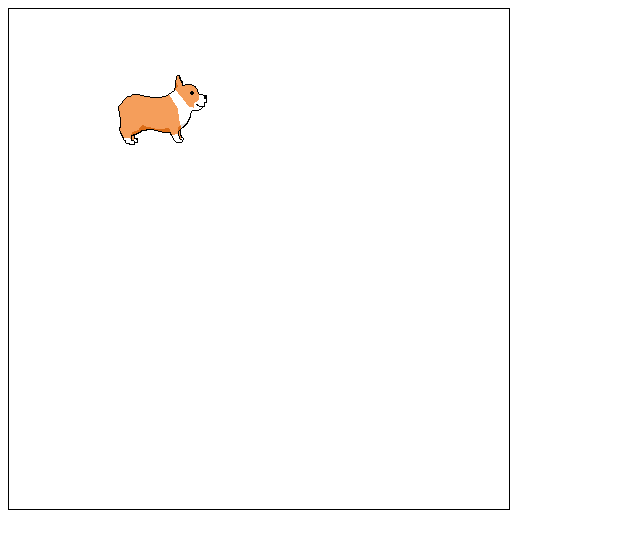
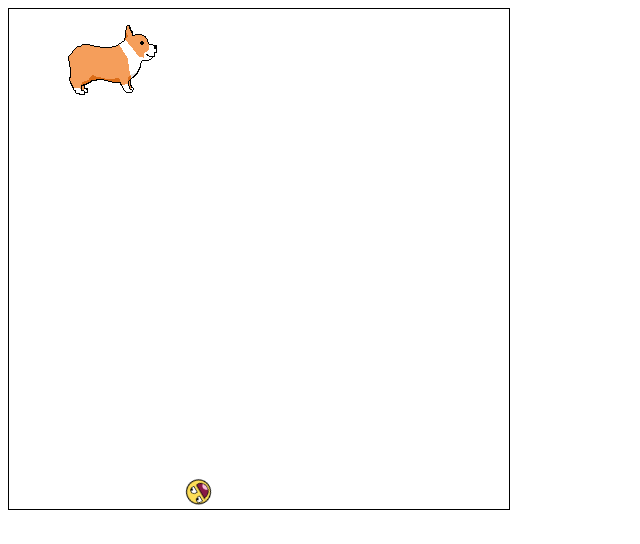
Before and after one commit to fooby/xpet, a plain HTML site: page index.html in a window 1280 px wide. Shown: the whole page, without its empty margins (0-640 px from the left). Drawn offline with Linux system fonts and the light colour scheme.

Commit message:
matter.js integration wip

```diff
--- a/css/xpet.css
+++ b/css/xpet.css
@@ -24,3 +24,8 @@
 .sprite-corgi-stand-right {
     background: url('../sprites/corgi_stand_right.png');
 }
+
+.ball {
+    background: url('../sprites/smiley.png');
+    background-size: contain;
+}
--- a/js/xpet/xpet.js
+++ b/js/xpet/xpet.js
@@ -1,4 +1,4 @@
-/* global XPET, Class, Victor, Motio */
+/* global XPET, Class, Victor, Motio, Matter */
 /* jshint forin: false */
 
 // Namespace module
@@ -124,22 +124,19 @@
         "sprite-corgi-stand-right": { width: 100, height: 100, frames: 2, fps: 2 }
     };
 
-    exports.Sprite = Class.extend({
+    exports.Image = Class.extend({
         init: function(options) {
-            this.pos = options.pos;
+            this.pos = options.pos || new Victor(0, 0);
             this.width = options.width;
             this.height = options.height;
-            this.sprite = options.sprite;
-
-            this.anim = null;
-            this.motio = null;
-
+            this.angle = options.angle || 0;
+            this.css_class = options.css_class;
             this.create();
         },
 
         create: function() {
             this.el = jQuery('<div>', {
-                "class": "sprite"
+                "class": this.css_class
             }).css({
                 width: this.width,
                 height: this.height
@@ -152,12 +149,28 @@
 
         render: function() {
             var pos = this.calc_pos();
-            this.el.css({x: pos.x + 'px', y: pos.y + 'px'});
+            if (pos) {
+                var x = pos.x - this.width / 2;
+                var y = pos.y - this.height / 2;
+
+                this.el.css({
+                    x: x + 'px',
+                    y: y + 'px',
+                    rotate: this.angle + 'rad'
+                });
+            }
+        }
+    });
+
+    exports.Sprite = exports.Image.extend({
+        init: function(options) {
+            this._super(options);
+            this.anim = null;
+            this.motio = null;
         },
 
         set_animation: function(anim) {
             if (this.anim === anim) { return; }
-
             if (this.motio) { this.motio.destroy(); }
 
             this.el.removeClass();
@@ -165,21 +178,19 @@
             console.assert(anim in ANIMATION_DEFAULTS);
             var defaults = ANIMATION_DEFAULTS[anim];
             this.anim = anim;
-
             this.motio = new Motio(this.el[0], _.defaults({
                 vertical: true
             }, defaults));
-
             this.motio.play();
         }
     });
 
-    exports.MovingSprite = exports.Sprite.extend({
-        init: function(options) {
-            this._super(options);
-            this.velocity = options.velocity;
-        }
-    });
+    //exports.MovingSprite = exports.Sprite.extend({
+    //    init: function(options) {
+    //        this._super(options);
+    //        this.velocity = options.velocity;
+    //    }
+    //});
 
 })();
 
@@ -222,6 +233,10 @@
     var sprite = XPET.namespace('sprite');
     var input = XPET.namespace('input');
 
+    var PHYSICS_MOUSE = 0x002;
+    var PHYSICS_THROWABLE = 0x004;
+    var PHYSICS_WALL = 0x008;
+
     var Dog = Class.extend({
         SPEED: 300, // per second
 
@@ -234,27 +249,18 @@
             this.facing_right = true;
 
             this.sprite = new sprite.Sprite({
-                pos: this.pos,
-                velocity: this.velocity,
                 width: this.width,
-                height: this.height,
-                sprite: "dog"
+                height: this.height
             });
-        },
-
-        get_center: function() {
-            return new Victor(this.pos.x + this.width / 2,
-                this.pos.y + this.height / 2);
         },
 
         go_to_pos: function(dest) {
             var speed = this.SPEED;
-            var center = this.get_center();
 
-            if (center.distanceSq(dest) < 5000) {
+            if (this.pos.distanceSq(dest) < 5000) {
                 this.stop();
             } else {
-                this.velocity = dest.clone().subtract(center).normalize()
+                this.velocity = dest.clone().subtract(this.pos).normalize()
                     .multiply({x: speed, y: speed});
             }
         },
@@ -283,22 +289,132 @@
                 this.sprite.set_animation(this.facing_right ?
                     "sprite-corgi-stand-right": "sprite-corgi-stand-left");
             }
+
+            this.sprite.pos.x = this.pos.x;
+            this.sprite.pos.y = this.pos.y;
+        }
+    });
+
+    var Ball = Class.extend({
+        init: function(options) {
+            this.pos = new Victor(options.x, options.y);
+            this.angle = 0;
+
+            // Diameter
+            this.diameter = options.diameter;
+            this.sprite = new sprite.Image({
+                width: this.diameter,
+                height: this.diameter,
+                css_class: "ball"
+            });
+
+            this.physics_body = Matter.Bodies.circle(
+                this.pos.x, this.pos.y, this.diameter / 2, {
+                    restitution: 0.9,
+                    //collisionFilter: {
+                    //    category: PHYSICS_THROWABLE,
+                    //    mask: PHYSICS_WALL | PHYSICS_MOUSE
+                    //}
+                });
+        },
+
+        update: function() {
+            // Read position from matter
+            this.pos.x = this.physics_body.position.x;
+            this.pos.y = this.physics_body.position.y;
+            this.angle = this.physics_body.angle;
+
+            this.sprite.pos.x = this.pos.x;
+            this.sprite.pos.y = this.pos.y;
+            this.sprite.angle = this.angle;
         }
     });
 
     /**
      * This is effectively the game logic
      */
-    var DogLogic = Class.extend({
+    var DogGameLogic = Class.extend({
         init: function(options) {
             this.game = options.game;
-            this.dog = new Dog({
-                x: 100,
-                y: 50
+            this.setup_physics();
+            this.dog = new Dog({x: 100, y: 50});
+            this.ball = new Ball({x: 200, y: 300, diameter: 25});
+
+            this.game.register_updatable(this);
+
+            // We store our own updatables
+            this.to_update = [this.dog, this.ball];
+
+            var sprites = [this.dog.sprite, this.ball.sprite];
+
+            _.each(sprites, function(s) {
+                this.game.register_renderable(s);
+            }, this);
+
+            Matter.World.add(this.physics_engine.world, this.ball.physics_body);
+        },
+
+        setup_physics: function() {
+            this.physics_engine = Matter.Engine.create(this.game.el[0], {
+                render: {
+                    controller: {
+                        create: function() {},
+                        clear: function() {},
+                        world: function() {}
+                    }
+                }
             });
 
-            this.game.register_updatable(this);
-            this.game.register_renderable(this.dog.sprite);
+            // Create mouse constraint
+            this.physics_mouse_constraint = Matter.MouseConstraint.create(
+                this.physics_engine, {
+                    mouse: Matter.Mouse.create(this.game.el[0]),
+                    //collisionFilter: {
+                    //    category: PHYSICS_MOUSE,
+                    //    mask: PHYSICS_THROWABLE
+                    //}
+                });
+
+            var world = this.physics_engine.world;
+            var game_width = this.game.el.width();
+            var game_height = this.game.el.height();
+
+            // Extending beyond the div
+            var bounds_offset = 100;
+
+            world.bounds.min.x = -bounds_offset;
+            world.bounds.min.y = -bounds_offset;
+            world.bounds.max.x = game_width + bounds_offset;
+            world.bounds.max.y = game_height + bounds_offset;
+
+            // Create walls
+            var inset = 5;
+            var extra = 10;
+            var thickness = 50;
+            var half_thickness = thickness / 2;
+            var half_game_width = game_width / 2;
+            var half_game_height = game_height / 2;
+            var r = Matter.Bodies.rectangle;
+
+            var roof = r(half_game_width, inset-half_thickness,
+                         game_width + extra, thickness, { isStatic: true });
+
+            var floor = r(half_game_width, game_height+half_thickness-inset,
+                          game_width + extra, thickness, { isStatic: true });
+
+            var left_wall = r(inset-half_thickness, half_game_height,
+                              game_height + extra, thickness,
+                              { isStatic: true });
+
+            var right_wall = r(game_width+half_thickness-inset,
+                               half_game_height,
+                               game_height + extra, thickness,
+                               { isStatic: true });
+
+            Matter.World.add(world, [
+                roof, floor, left_wall, right_wall,
+                this.physics_mouse_constraint
+            ]);
         },
 
         get_mouse_pos: function() {
@@ -316,18 +432,22 @@
         },
 
         update: function(dt) {
+            Matter.Engine.update(this.physics_engine, dt, 1);
+
             var mouse_pos = this.get_mouse_pos();
-
             if (mouse_pos) {
                 this.dog.go_to_pos(mouse_pos);
             } else {
                 this.dog.stop();
             }
-            this.dog.update(dt);
+
+            _.each(this.to_update, function(entity) {
+                entity.update(dt);
+            }, this);
         }
     });
 
     exports.setup_dog = function(game) {
-        var dog = new DogLogic({game: game});
+        var dog = new DogGameLogic({game: game});
     };
 })();
```
Also changed, not shown: sprites/smiley.png (added).
